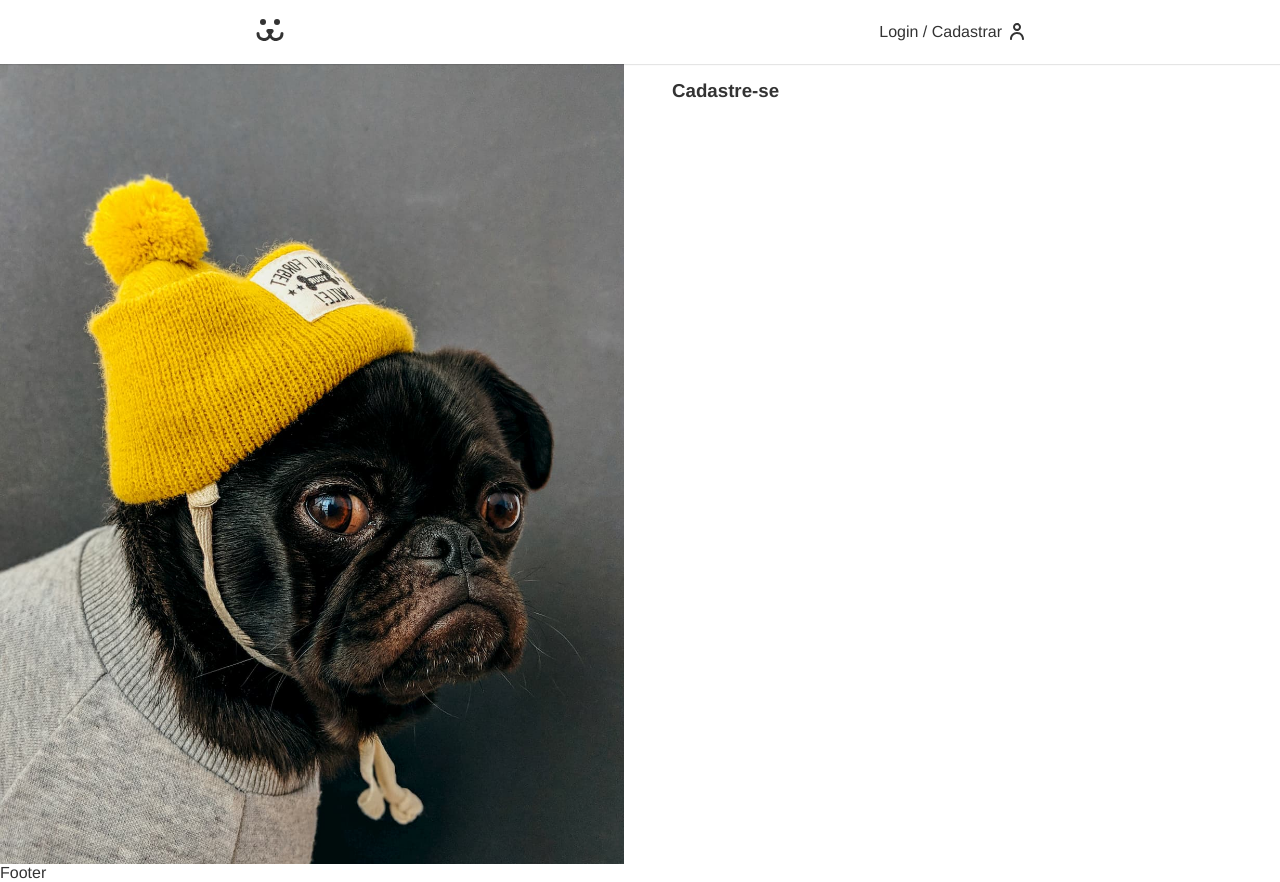
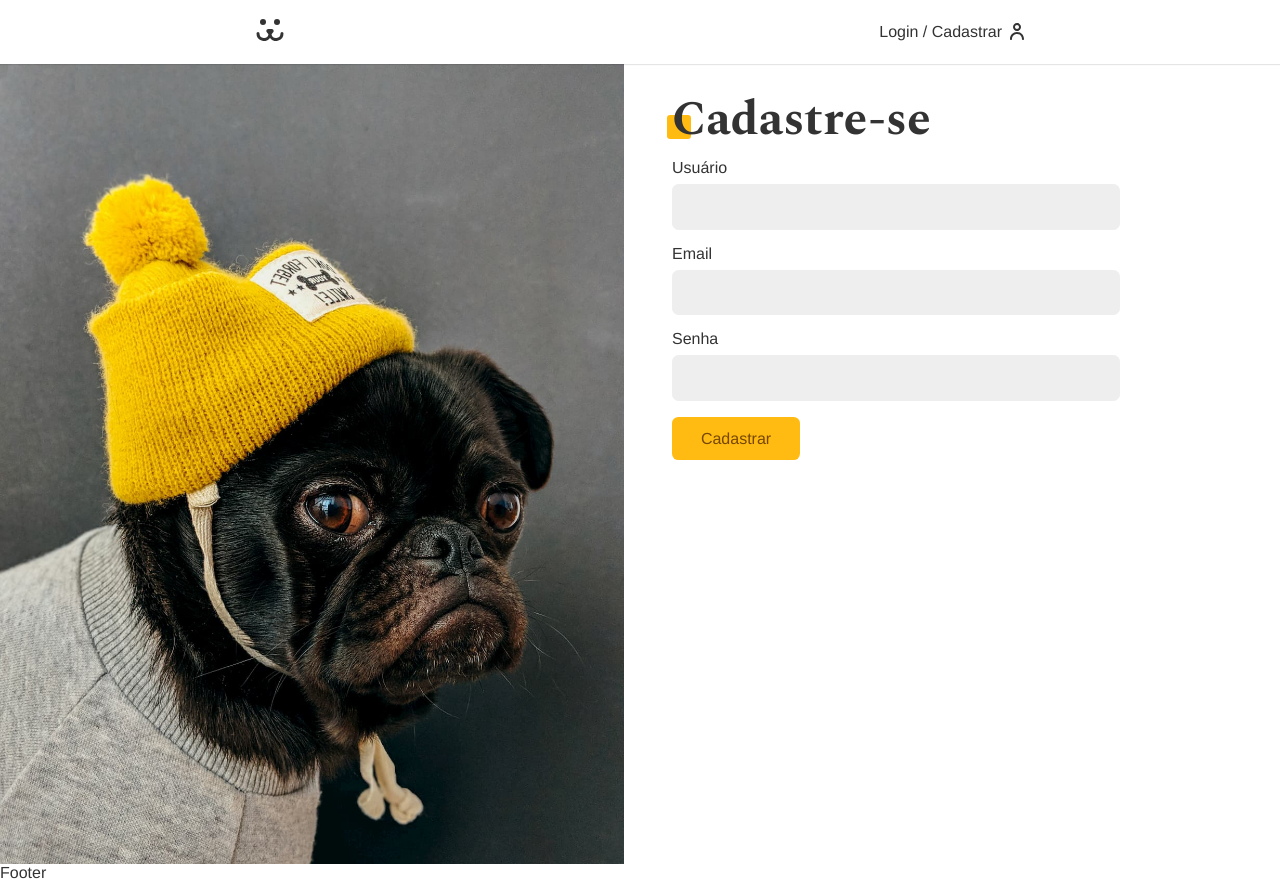
Before and after one commit to Pablofr10/dogs, a React (Create React App) app: page /login/criar in a window 1280 px wide. Built offline with nearby package versions, Linux system fonts and the light colour scheme.

Commit message:
Criando cadastrar usuário

```diff
--- a/src/api/index.js
+++ b/src/api/index.js
@@ -36,3 +36,16 @@ export function USER_GET(token) {
     },
   };
 }
+
+export function USER_POST(body) {
+  return {
+    url: API_URL + "/api/user",
+    options: {
+      method: "POST",
+      headers: {
+        "Content-Type": "application/json",
+      },
+      body: JSON.stringify(body),
+    },
+  };
+}
--- a/src/components/login/LoginCreate.js
+++ b/src/components/login/LoginCreate.js
@@ -1,14 +1,38 @@
-import React from "react";
+import React, { useContext } from "react";
+import { USER_POST } from "../../api";
+import { UserContext } from "../../context/UserContext";
+import useForm from "../../hooks/useForm";
+import Button from "../forms/Button";
+import Input from "../forms/Input";
 
 const LoginCreate = () => {
-  function handleSubmit(event) {
+  const username = useForm();
+  const email = useForm("email");
+  const password = useForm();
+
+  const { userLogin } = useContext(UserContext);
+
+  async function handleSubmit(event) {
     event.preventDefault();
+    const { url, options } = USER_POST({
+      username: username.value,
+      email: email.value,
+      password: password.value,
+    });
+    const response = await fetch(url, options);
+    if (response.ok) userLogin(username.value, password.value);
+    console.log(response);
   }
 
   return (
     <section className="animeLeft">
-      <h1>Cadastre-se</h1>
-      <form onSubmit={handleSubmit}></form>
+      <h1 className="title">Cadastre-se</h1>
+      <form onSubmit={handleSubmit}>
+        <Input label="Usuário" type="text" name="username" {...username} />
+        <Input label="Email" type="email" name="email" {...email} />
+        <Input label="Senha" type="password" name="password" {...password} />
+        <Button>Cadastrar</Button>
+      </form>
     </section>
   );
 };
--- a/src/hooks/useForm.js
+++ b/src/hooks/useForm.js
@@ -5,6 +5,11 @@ const types = {
     regex:
       /^(([^<>()\[\]\\.,;:\s@"]+(\.[^<>()\[\]\\.,;:\s@"]+)*)|(".+"))@((\[[0-9]{1,3}\.[0-9]{1,3}\.[0-9]{1,3}\.[0-9]{1,3}])|(([a-zA-Z\-0-9]+\.)+[a-zA-Z]{2,}))$/,
     message: "Preencha um email válido",
+  },
+  password: {
+    regex: /^(?=.*?[A-Z])(?=.*?[a-z])(?=.*?[0-9])(?=.*?[#?!@$%^&*-]).{8,}$/,
+    message:
+      "A senha precisa ter 1 caracter maíusculo, 1 minúsculo e 1 digito com no mínimo 8 caracteres.",
   },
 };
 
```
